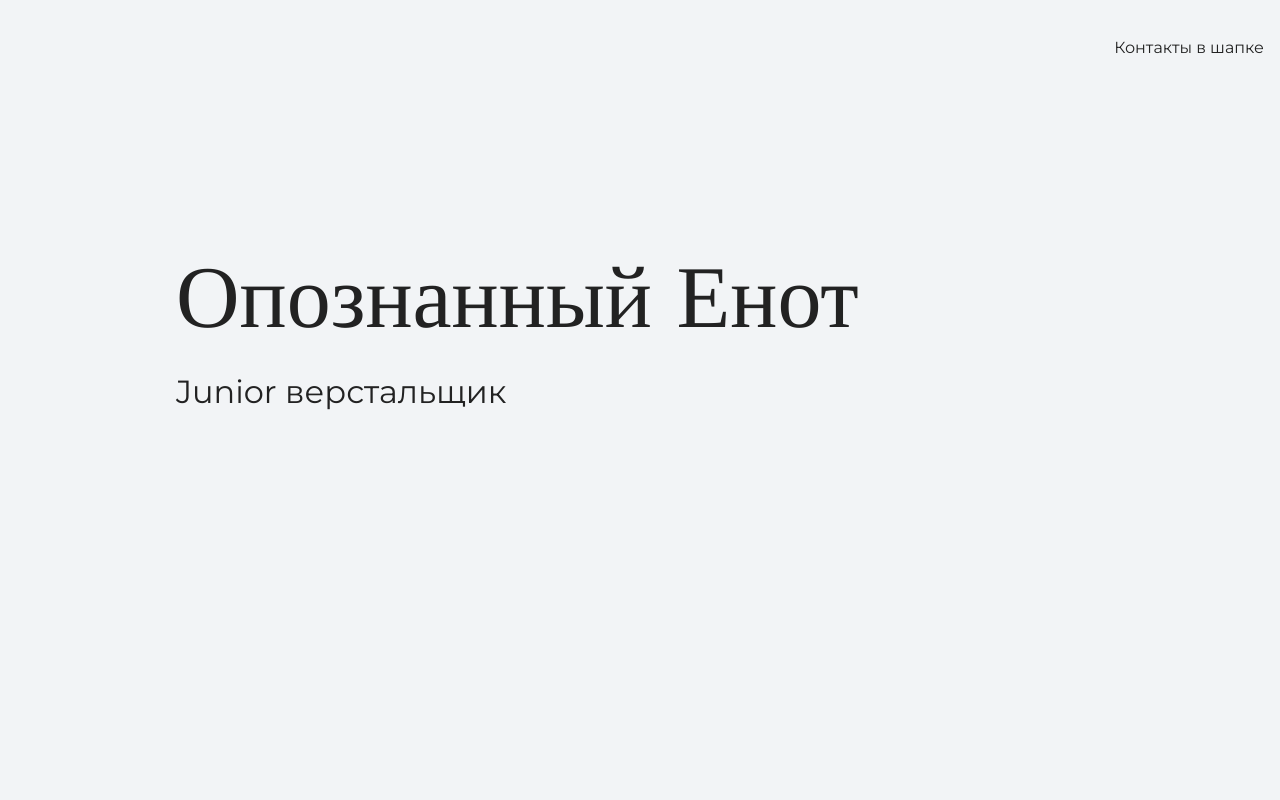
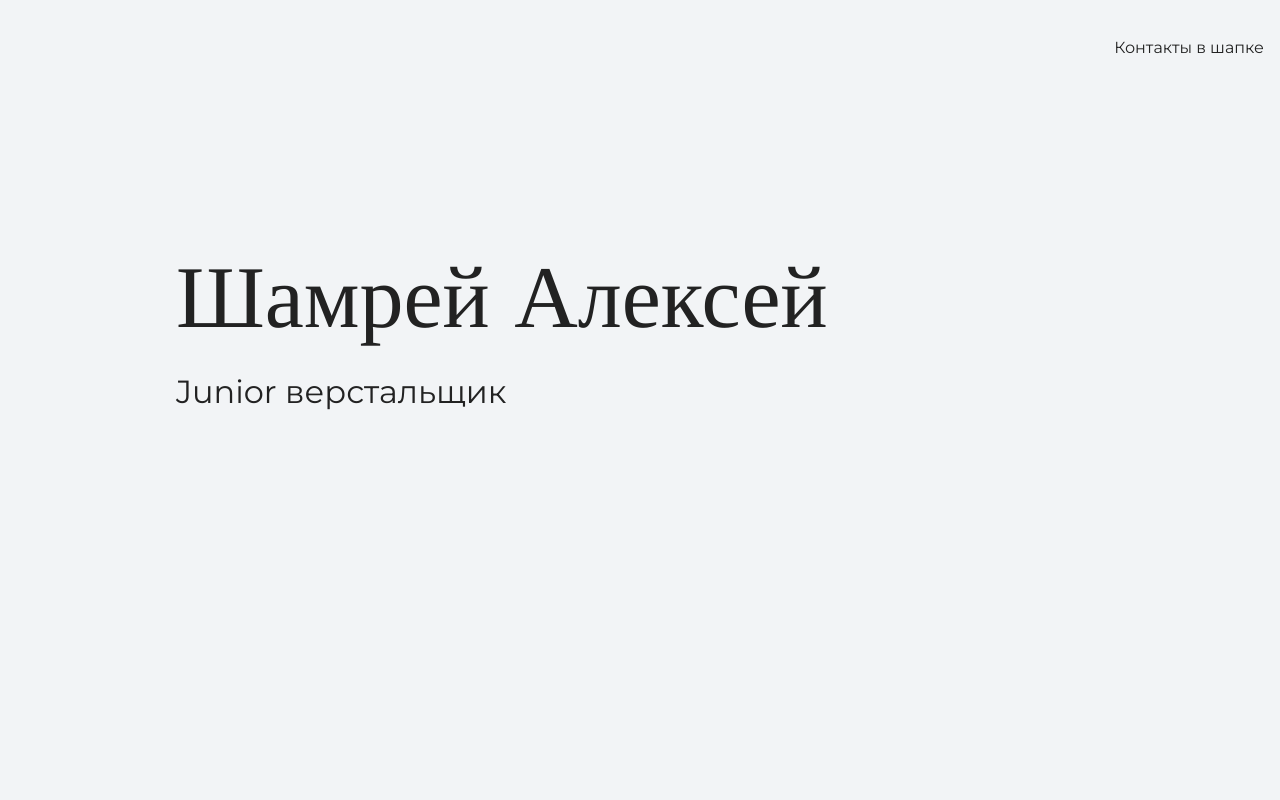
Before and after one commit to shamrei12/my-site, a plain HTML site: page index.html in a window 1280 px wide. Shown: the top 800 px of the page. Drawn offline with nearby package versions, Linux system fonts and the light colour scheme.

Commit message:
Изменение заголовка сайта

```diff
--- a/index.html
+++ b/index.html
@@ -16,7 +16,7 @@
     </header>
 	<div class="container">
 		<section class="hero-image">
-      <h1 class="heading">Опознанный Енот</h1>
+      <h1 class="heading">Шамрей Алексей</h1>
       <p>Junior верстальщик</p>
     </section>
 
```
